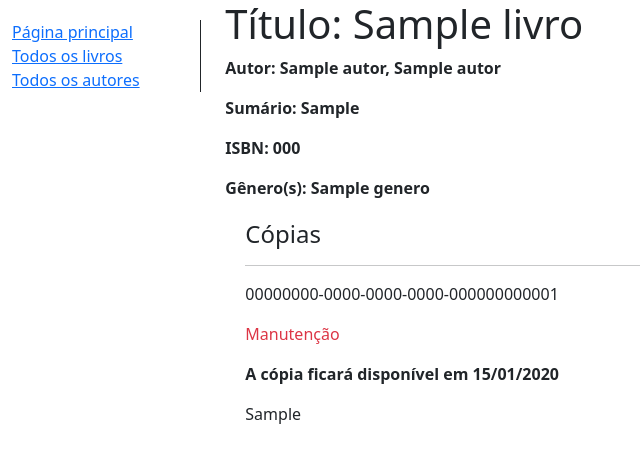
After one commit to abispo/curso-python-proway-20220702, a Django app: page /catalogo/livros/1 in a window 1280 px wide. The commit adds this page. Shown: the top 463 px of the page, without its empty margins (0-640 px from the left). Run offline with Django 4.2, Linux system fonts and the light colour scheme; tables that the repository leaves empty hold one stand-in row (values such as "Sample post").

Commit message:
Arquivos aula 06 web

```diff
--- a/modulo003-python-web/20221015_aula06/catalogo/models.py
+++ b/modulo003-python-web/20221015_aula06/catalogo/models.py
@@ -37,7 +37,7 @@ class Livro(models.Model):
         return self.titulo
 
     def get_absolute_url(self):
-        return reverse('detalhe-livro', args=[str(self.id)])
+        return reverse('catalogo:detalhe-livro', args=[str(self.id)])
 
     class Meta:
         db_table = 'tb_livros'
@@ -84,7 +84,7 @@ class Autor(models.Model):
         return f'{self.sobrenome}, {self.nome}'
 
     def get_absolute_url(self):
-        return reverse('detalhe-autor', args=[str(self.id)])
+        return reverse('catalogo:detalhe-autor', args=[str(self.id)])
 
     class Meta:
         ordering = ['sobrenome', 'nome']
--- /dev/null
+++ b/modulo003-python-web/20221015_aula06/catalogo/templates/catalogo/livro_detail.html
@@ -0,0 +1,22 @@
+{% extends "base.html" %}
+
+{% block content %}
+    <h1>Título: {{ livro.titulo }}</h1>
+    <p><strong>Autor: {{ livro.autor }}</strong></p>
+    <p><strong>Sumário: {{ livro.sumario }}</strong></p>
+    <p><strong>ISBN: {{ livro.isbn }}</strong></p>
+    <p><strong>Gênero(s): {{ livro.genero.all|join:", " }}</strong></p>
+
+    <div style="margin-left: 20px; margin-top: 20px;">
+        <h4>Cópias</h4>
+        {% for copia in livro.copialivro_set.all %}
+            <hr>
+            <p>{{ copia.pk }}</p>
+            <p class="{% if copia.status == 'd' %}text-success{% elif copia.status == 'm' %}text-danger{% else %}text-warning{% endif %}">{{ copia.get_status_display }}</p>
+            {% if copia.status != 'd' %}
+                <p><strong>A cópia ficará disponível em {{ copia.devolucao|date:"d/m/Y" }}</strong></p>
+            {% endif %}
+            <p>{{ copia.impressao }}</p>
+        {% endfor %}
+    </div>
+{% endblock %}
--- a/modulo003-python-web/20221015_aula06/catalogo/templates/catalogo/livro_list.html
+++ b/modulo003-python-web/20221015_aula06/catalogo/templates/catalogo/livro_list.html
@@ -5,7 +5,7 @@
     {% if livro_list %}
         <ul>
             {% for livro in livro_list %}
-                <li><a href="{{ livro.get_absolute_url }}>{{ livro.titulo }}</a> ({{ livro.autor }})</li>
+                <li><a href="{{ livro.get_absolute_url }}">{{ livro.titulo }}</a> ({{ livro.autor }})</li>
             {% endfor %}
         </ul>
     {% else %}
--- a/modulo003-python-web/20221015_aula06/catalogo/urls.py
+++ b/modulo003-python-web/20221015_aula06/catalogo/urls.py
@@ -1,10 +1,10 @@
 from django.urls import path
 from . import views
-
 
 app_name = "catalogo"
 
 urlpatterns = [
     path("", views.index, name="index"),
-    path("livros/", views.LivroListView.as_view(), name="lista-livros")
+    path("livros/", views.LivroListView.as_view(), name="lista-livros"),
+    path("livros/<int:pk>", views.LivroDetailView.as_view(), name="detalhe-livro")
 ]
--- a/modulo003-python-web/20221015_aula06/catalogo/views.py
+++ b/modulo003-python-web/20221015_aula06/catalogo/views.py
@@ -3,7 +3,7 @@ from django.views import generic
 
 from .models import Livro, CopiaLivro, Autor
 
-
+# function-based view
 def index(request):
 
     qtd_livros = Livro.objects.count()
@@ -26,9 +26,14 @@ def index(request):
     return render(request, 'catalogo/index.html', context=context)
 
 
+# class-based view
 class LivroListView(generic.ListView):
     model = Livro
     context_object_name = "livro_list"
 
     def get_queryset(self):
         return Livro.objects.order_by("-id").all()
+
+
+class LivroDetailView(generic.DetailView):
+    model = Livro
```
